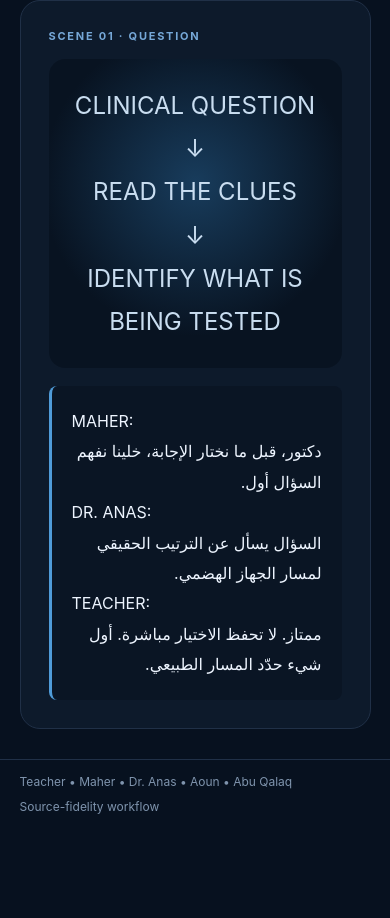
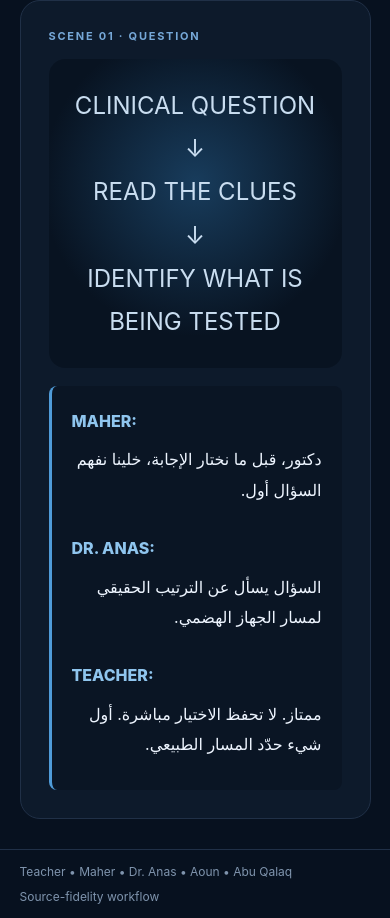
Before and after one commit to mahermomani95-glitch/MEDICAL-AI-TEACHER-2, a website built with Vite: page index.html in a window 390 px wide. Shown: the part 946-1864 px from the top of the page. Before the commit the page ends 1774 px from the top, so only its background shows below. Built offline with nearby package versions, Linux system fonts and the light colour scheme.

Commit message:
Add styles for dialogue and speaker elements

```diff
--- a/styles.css
+++ b/styles.css
@@ -255,5 +255,37 @@ footer {
 
     flex-direction: column;
   }
+.dialogue-list {
+  display: flex;
+  flex-direction: column;
+  gap: 18px;
+}
 
+.dialogue-block {
+  margin-bottom: 4px;
 }
+
+.speaker-name {
+  color: #8fc5ee;
+  font-weight: 800;
+  margin-bottom: 8px;
+  text-align: left;
+  direction: ltr;
+}
+
+.arabic-line {
+  direction: rtl;
+  text-align: right;
+  unicode-bidi: plaintext;
+  line-height: 1.9;
+  margin-bottom: 6px;
+}
+
+.english-line {
+  direction: ltr;
+  text-align: left;
+  unicode-bidi: plaintext;
+  line-height: 1.7;
+  margin-bottom: 6px;
+}
+}
```
